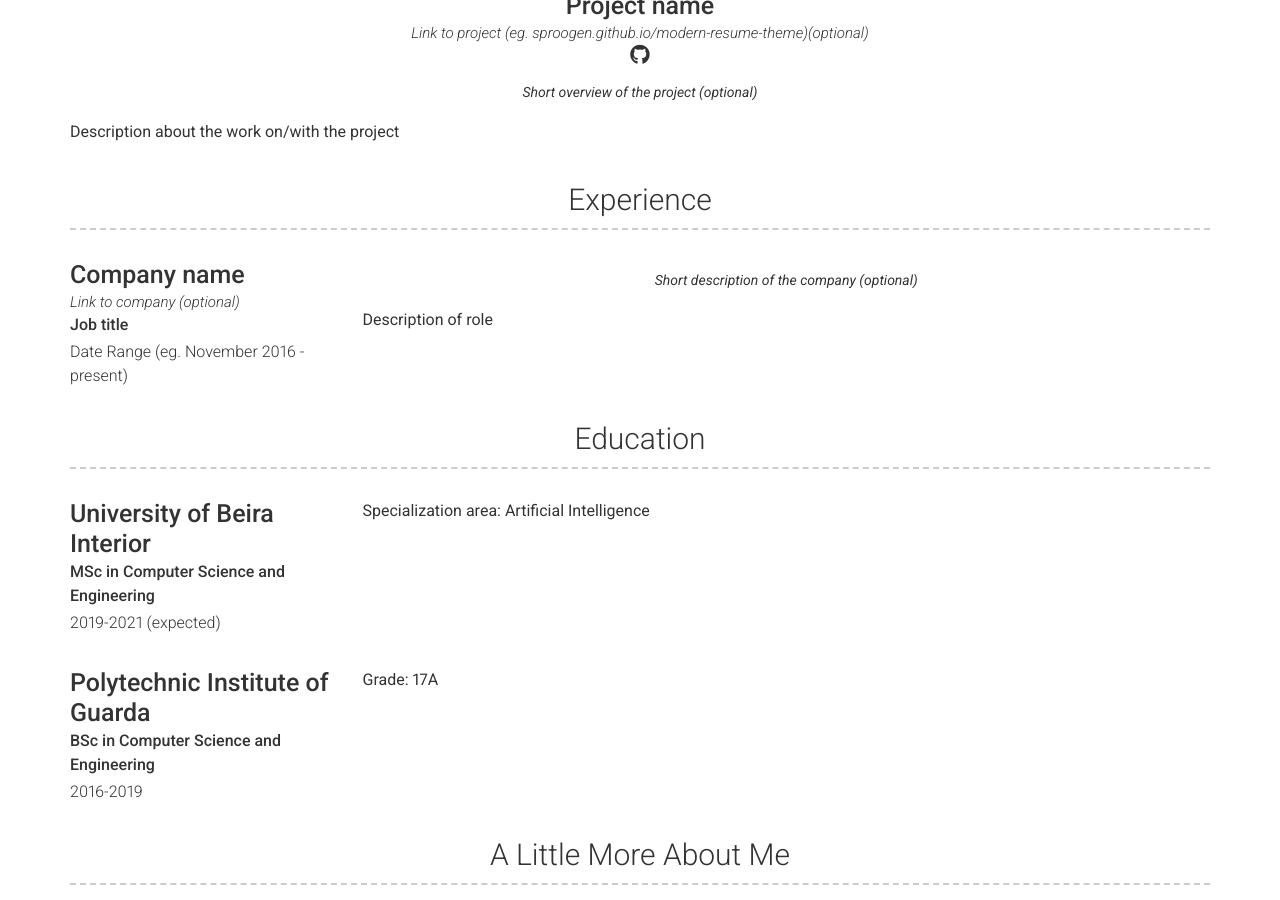
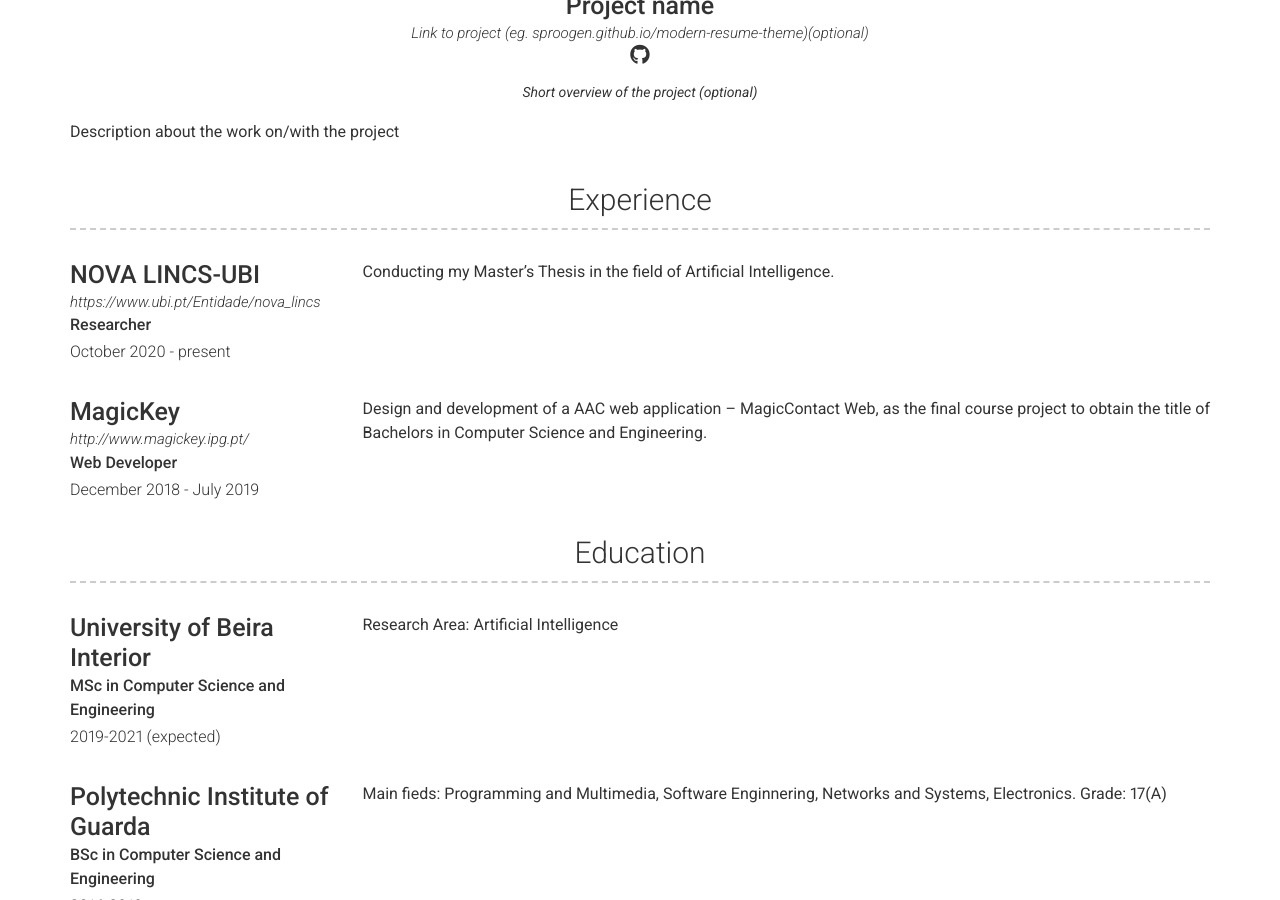
Before and after one commit to CristianoPatricio/cristianopatricio.github.io, a Jekyll site: the page built from index.md, in a window 1280 px wide and 900 px high, scrolled down 639 px. Built offline with Jekyll 4.4.1, drawn with Linux system fonts in a browser that asks for light colours; nearby versions of some CDN libraries.

Commit message:
Add more things again

```diff
--- a/_config.yml
+++ b/_config.yml
@@ -17,10 +17,10 @@ linkedin_username: cristiano-patrício-a7284a119
 orcid_username: 0000-0003-2215-3334
 
 # Additional icon links
-additional_links:
-- title: Link name
-  icon: Font Awesome brand icon name (eg. fa-twitter) (https://fontawesome.com/icons?d=gallery&s=brands&m=free)
-  url: Link url (eg. https://google.com)
+#additional_links:
+#- title: Link name
+#  icon: Font Awesome brand icon name (eg. fa-twitter) (https://fontawesome.com/icons?d=gallery&s=brands&m=free)
+#  url: Link url (eg. https://google.com)
 # - title: another link
 #   icon: font awesome brand icon name (eg. fa-twitter) (https://fontawesome.com/icons?d=gallery&s=brands&m=free)
 #   url: Link url (eg. https://google.com)
--- a/_data/education.yml
+++ b/_data/education.yml
@@ -4,11 +4,12 @@
   dates: 2019-2021 (expected)
   qualification: MSc in Computer Science and Engineering
   description: | # this will include new lines to allow paragraphs
-    Specialization area: Artificial Intelligence
+    Research Area: Artificial Intelligence
 
 - layout: left
   name: Polytechnic Institute of Guarda
   dates: 2016-2019
   qualification: BSc in Computer Science and Engineering
   description: | # this will include new lines to allow paragraphs
-    Grade: 17A
+    Main fieds: Programming and Multimedia, Software Enginnering, Networks and Systems, Electronics.
+    Grade: 17(A)
--- a/_data/experience.yml
+++ b/_data/experience.yml
@@ -1,10 +1,16 @@
 # Experience template
 - layout: left
-  company: Company name
-  link: Link to company (optional)
-  job_title: Job title
-  dates: Date Range (eg. November 2016 - present)
-  quote: >
-   Short description of the company (optional)
+  company: NOVA LINCS-UBI
+  link: https://www.ubi.pt/Entidade/nova_lincs
+  job_title: Researcher
+  dates: October 2020 - present
   description: | # this will include new lines to allow paragraphs
-    Description of role
+    Conducting my Master's Thesis in the field of Artificial Intelligence.
+
+- layout: left
+  company: MagicKey
+  link: http://www.magickey.ipg.pt/
+  job_title: Web Developer
+  dates: December 2018 - July 2019
+  description: | # this will include new lines to allow paragraphs
+    Design and development of a AAC web application – MagicContact Web, as the final course project to obtain the title of Bachelors in Computer Science and Engineering.
```
